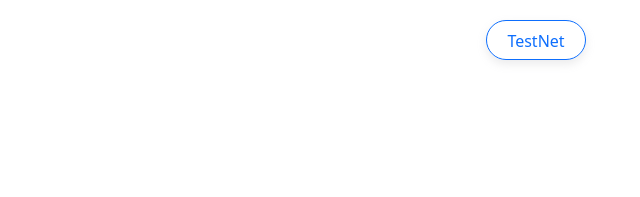
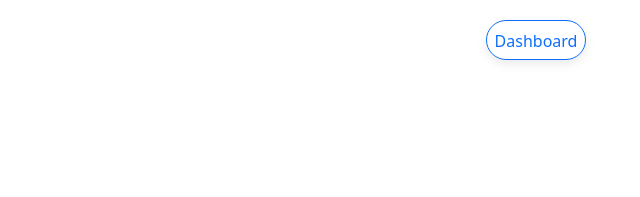
Before and after one commit to DecPay/index-v2, a plain HTML site: page index.html in a window 1280 px wide. Shown: the top 197 px of the page, 612-1252 px from the left. Drawn offline with nearby package versions, Linux system fonts and the light colour scheme.

Commit message:
update link

```diff
--- a/index.html
+++ b/index.html
@@ -169,7 +169,7 @@
                         <a href="https://doc.decpay.finance" class="item">Document</a>
                     </div>
                     <div class="right-menus">
-                        <a class="btn-active" href="https://testnet1.decpay.finance">TestNet</a>
+                        <a class="btn-active" href="https://app.decpay.finance">Dashboard</a>
                     </div>
                 </div>
             </div>
```
